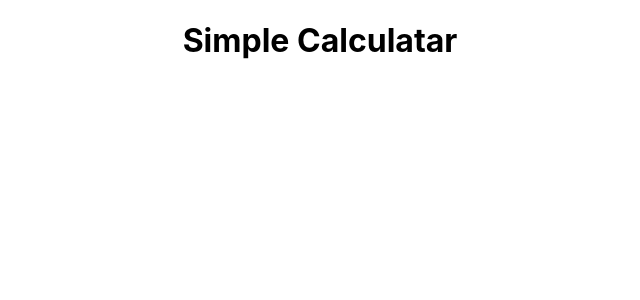
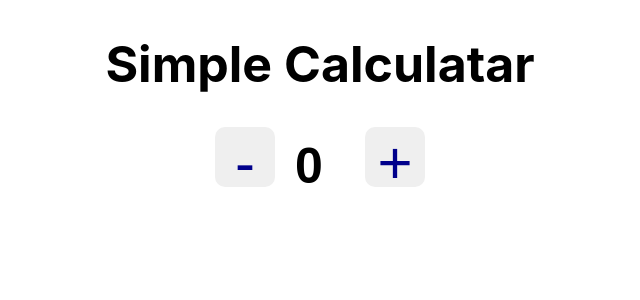
Before and after one commit to sachanarpit/redux-simple-calculatar, a React (Create React App) app: page / in a window 1280 px wide. Shown: the top 300 px of the page, without its empty margins (320-960 px from the left). Built offline with nearby package versions, Linux system fonts and the light colour scheme.

Commit message:
css and jsx added

```diff
--- a/src/App.css
+++ b/src/App.css
@@ -1,10 +1,7 @@
 .App {
   text-align: center;
-}
-
-.App-logo {
-  height: 40vmin;
-  pointer-events: none;
+  font-family: -apple-system, BlinkMacSystemFont, "Segoe UI", Roboto, Oxygen,
+    Ubuntu, Cantarell, "Open Sans", "Helvetica Neue", sans-serif;
 }
 
 @media (prefers-reduced-motion: no-preference) {
@@ -36,3 +33,30 @@
     transform: rotate(360deg);
   }
 }
+
+h1 {
+  text-shadow: 1px aqua;
+  font-size: 50px;
+}
+
+input {
+  width: 50px;
+  height: 50px;
+  font-size: 50px;
+  font-weight: 600;
+  border: none;
+  padding: 0px 20px 0px 20px;
+}
+
+button {
+  width: 60px;
+  height: 60px;
+  font-size: 60px;
+  border: none;
+  color: darkblue;
+  border-radius: 10px;
+}
+button:hover {
+  color: white;
+  background-color: black;
+}
--- a/src/components/cal.jsx
+++ b/src/components/cal.jsx
@@ -2,6 +2,15 @@
   return (
     <div>
       <h1>Simple Calculatar</h1>
+      <div>
+        <button>
+          <span>-</span>
+        </button>
+        <input type="text" name="" id="" value="0" />
+        <button>
+          <span>+</span>
+        </button>
+      </div>
     </div>
   );
 };
```
